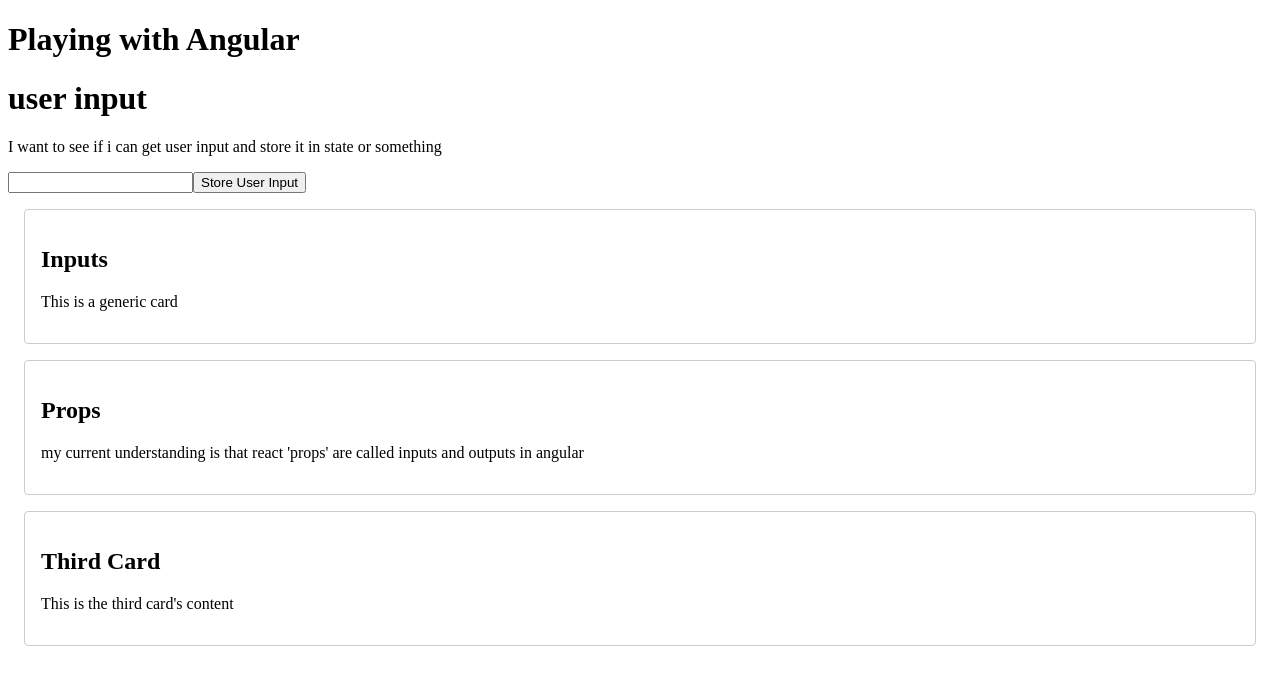
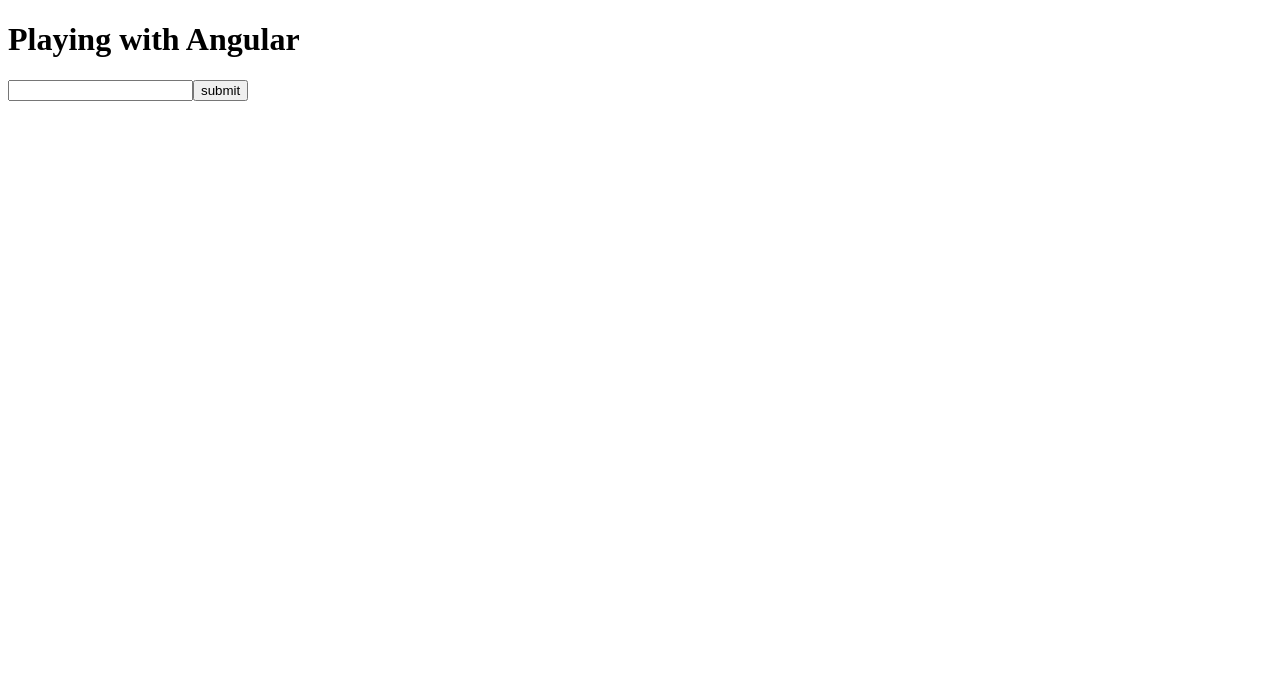
Before and after one commit to CalvinGaiennie/BlackJackAngular, an Angular app: page / in a window 1280 px wide. Shown: the top 684 px of the page. Built offline with nearby package versions, Linux system fonts and the light colour scheme.

Commit message:
tried to build some basic state handling

```diff
--- a/src/app/app.component.html
+++ b/src/app/app.component.html
@@ -1,14 +1,3 @@
 <h1>{{ title }}</h1>
-<app-button-test (inputStored)="onInputStored($event)"></app-button-test>
-<app-generic-card
-  [storedInputs]="storedInputs"
-  title="Inputs"
-></app-generic-card>
-<app-generic-card
-  title="Props"
-  content="my current understanding is that react 'props' are called inputs and outputs in angular"
->
-</app-generic-card>
-<app-generic-card title="Third Card" content="This is the third card's content">
-</app-generic-card>
-<router-outlet />
+<app-survey></app-survey>
+<p>{{ logStr }}</p>
--- a/src/app/app.component.ts
+++ b/src/app/app.component.ts
@@ -1,25 +1,11 @@
 import { Component } from '@angular/core';
-import { RouterOutlet } from '@angular/router';
-import { GenericCardComponent } from './generic-card/generic-card.component';
-import { ButtonTestComponent } from './button-test/button-test.component';
-import { FormsModule } from '@angular/forms';
-
+import { SurveyComponent } from './survey/survey.component';
 @Component({
   selector: 'app-root',
   standalone: true,
-  imports: [
-    RouterOutlet,
-    GenericCardComponent,
-    ButtonTestComponent,
-    FormsModule,
-  ],
+  imports: [SurveyComponent],
   templateUrl: './app.component.html',
 })
 export class AppComponent {
   title = 'Playing with Angular';
-  storedInputs: string[] = [];
-
-  onInputStored(input: string) {
-    this.storedInputs.push(input);
-  }
 }
--- a/src/app/button-test/button-test.component.html
+++ /dev/null
@@ -1,4 +0,0 @@
-<h1>user input</h1>
-<p>I want to see if i can get user input and store it in state or something</p>
-<input type="text" [(ngModel)]="userInput" />
-<button (click)="storeUserInput()">Store User Input</button>
--- a/src/app/button-test/button-test.component.ts
+++ /dev/null
@@ -1,23 +0,0 @@
-import { Component, Output, EventEmitter } from '@angular/core';
-import { FormsModule } from '@angular/forms';
-import { CommonModule } from '@angular/common';
-
-@Component({
-  selector: 'app-button-test',
-  standalone: true,
-  imports: [FormsModule, CommonModule],
-  templateUrl: './button-test.component.html',
-})
-export class ButtonTestComponent {
-  userInput = '';
-  storedInputs: string[] = [];
-  @Output() inputStored = new EventEmitter<string>();
-
-  storeUserInput() {
-    if (this.userInput.trim()) {
-      this.storedInputs.push(this.userInput);
-      this.inputStored.emit(this.userInput);
-      this.userInput = '';
-    }
-  }
-}
--- a/src/app/generic-card/generic-card.component.css
+++ /dev/null
@@ -1,6 +0,0 @@
-.card {
-  border: 1px solid #ccc;
-  padding: 1rem;
-  margin: 1rem;
-  border-radius: 4px;
-}
--- a/src/app/generic-card/generic-card.component.html
+++ /dev/null
@@ -1,13 +0,0 @@
-<div class="card">
-  <h2>{{ title }}</h2>
-
-  <!-- Display regular content if provided -->
-  <p *ngIf="content">{{ content }}</p>
-
-  <!-- Display stored inputs if provided -->
-  <div *ngIf="storedInputs && storedInputs.length > 0">
-    <ul>
-      <li *ngFor="let input of storedInputs">{{ input }}</li>
-    </ul>
-  </div>
-</div>
--- /dev/null
+++ b/src/app/survey/survey.component.html
@@ -0,0 +1,2 @@
+<input [(ngModel)]="userInput" />
+<button (click)="emitValue(userInput)">submit</button>
--- /dev/null
+++ b/src/app/survey/survey.component.ts
@@ -0,0 +1,16 @@
+import { Component, output } from '@angular/core';
+import { FormsModule } from '@angular/forms';
+
+@Component({
+  selector: 'app-survey',
+  imports: [FormsModule],
+  templateUrl: './survey.component.html',
+  styleUrl: './survey.component.css',
+})
+export class SurveyComponent {
+  readonly logStr = output<string>();
+  userInput: string = '';
+  emitValue(value: string): void {
+    this.logStr.emit(value);
+  }
+}
```
Also changed, not shown: src/app/generic-card/generic-card.component.ts (deleted, +0 -15 lines), src/app/survey/survey.component.css (added), 2 other files (tests, documents, lock files or other folders).
